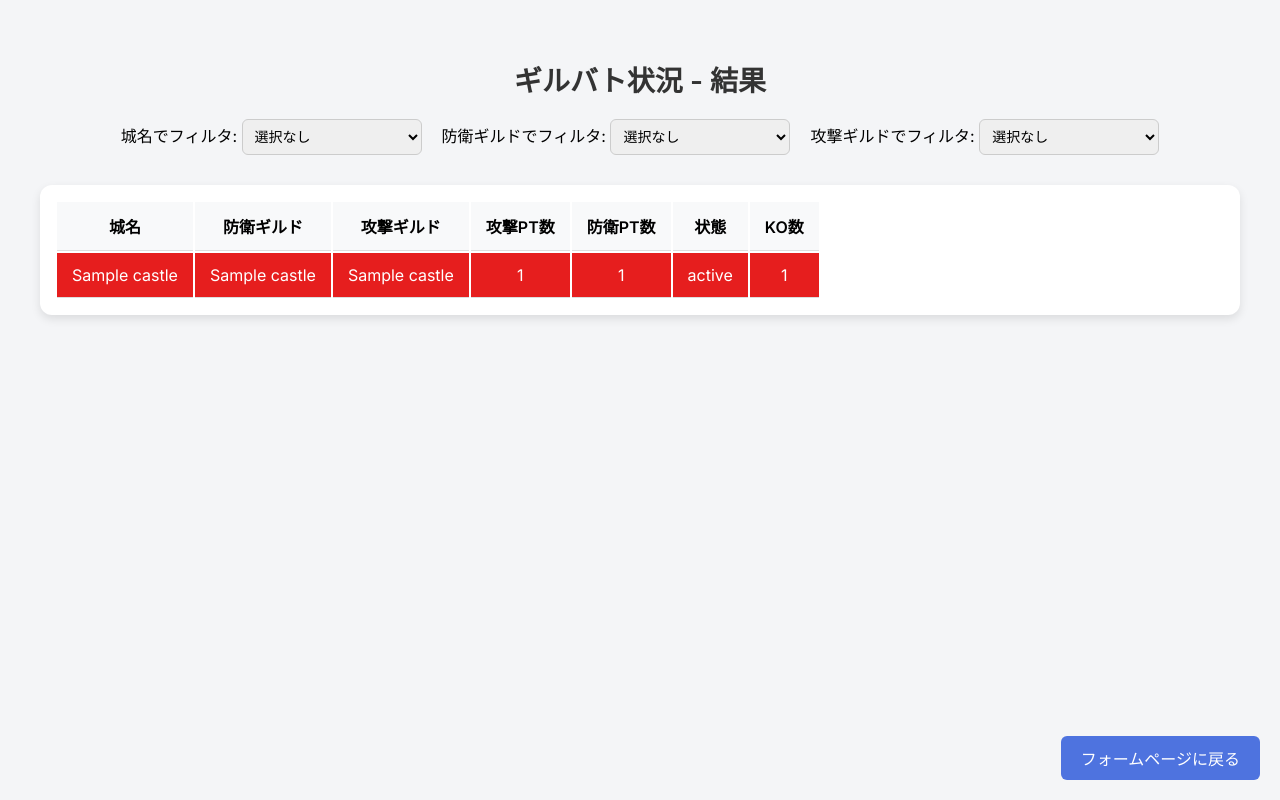
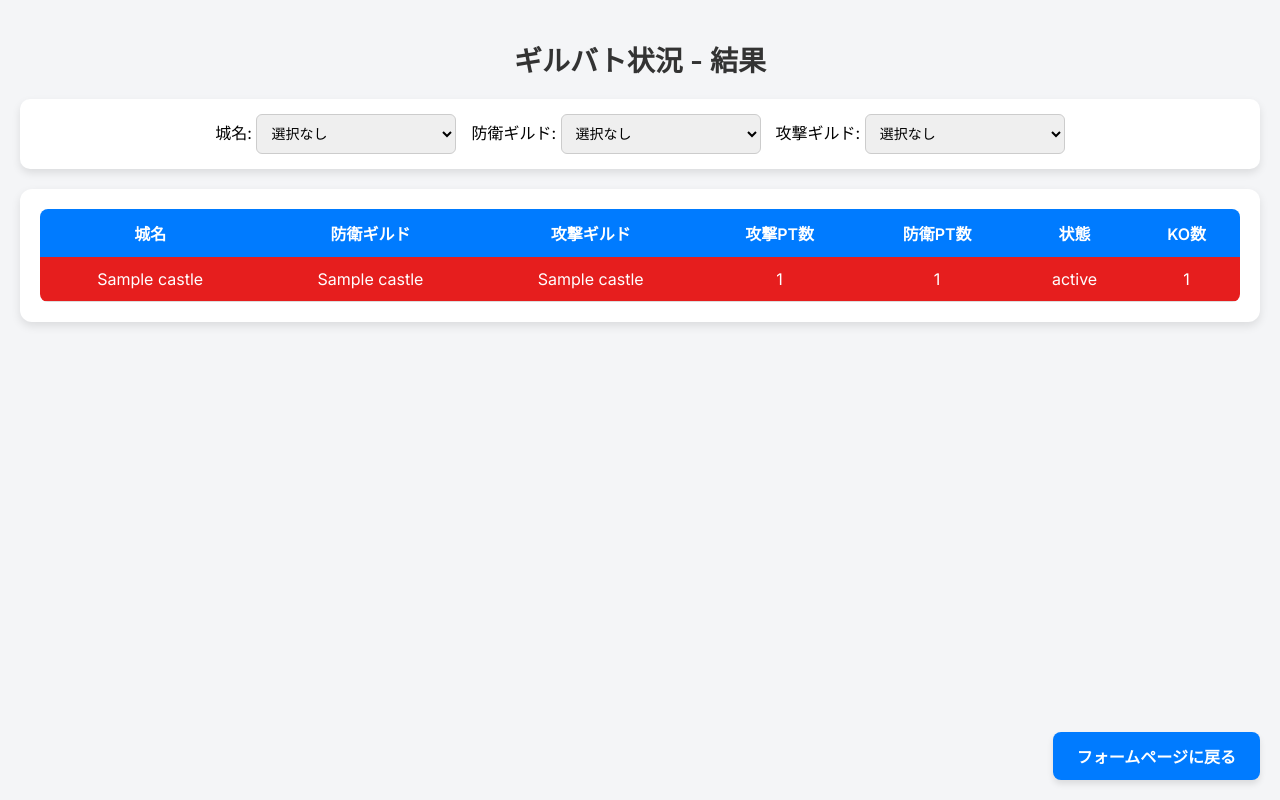
Before and after one commit to BLue-share/mememori-gvg, a Django app: template guild_war_status/backend/templates/guild_status.html in a window 1280 px wide. Run offline with Django 5.2, Linux system fonts and the light colour scheme; the template is opened without the code that fills it: most values are stand-ins (such as "Sample title", 1, 10 or a date in 2020).

Commit message:
デザイン調整、フィルタ設定調整

```diff
--- a/guild_war_status/backend/templates/guild_status.html
+++ b/guild_war_status/backend/templates/guild_status.html
@@ -9,7 +9,7 @@
 
         body {
             font-family: 'Inter', sans-serif;
-            margin: 20px;
+            margin: 0;
             padding: 20px;
             background-color: #f4f5f7;
         }
@@ -21,32 +21,51 @@
             margin-bottom: 20px;
         }
 
-        .error-message {
-            text-align: center;
-            color: red;
-            font-weight: bold;
-            margin-top: 10px;
-        }
-
         .form-button {
             display: inline-block;
-            background-color: #4e73df;
+            background-color: #007bff;
             color: white;
-            padding: 10px 20px;
+            padding: 12px 24px;
             font-size: 16px;
-            border-radius: 6px;
+            border-radius: 8px;
             text-decoration: none;
-            margin-top: 20px;
-            cursor: pointer;
-            transition: background-color 0.3s, transform 0.1s;
+            font-weight: bold;
+            box-shadow: 0 4px 6px rgba(0, 0, 0, 0.1);
             position: fixed;
             bottom: 20px;
             right: 20px;
+            transition: background 0.3s ease, transform 0.2s ease;
         }
 
         .form-button:hover {
-            background-color: #224abe;
+            background-color: #0056b3;
             transform: scale(1.05);
+        }
+
+        .filter-container {
+            display: flex;
+            justify-content: center;
+            flex-wrap: wrap;
+            gap: 15px;
+            padding: 15px;
+            background: white;
+            border-radius: 10px;
+            box-shadow: 0 4px 8px rgba(0, 0, 0, 0.1);
+            margin-bottom: 20px;
+        }
+
+        select {
+            padding: 10px;
+            border-radius: 6px;
+            border: 1px solid #ccc;
+            font-size: 14px;
+            width: 200px;
+            transition: 0.3s;
+        }
+
+        select:hover, select:focus {
+            border-color: #007bff;
+            outline: none;
         }
 
         .table-container {
@@ -54,70 +73,45 @@
             overflow-x: auto;
             background: white;
             border-radius: 12px;
-            padding: 15px;
+            padding: 20px;
             box-shadow: 0 4px 10px rgba(0, 0, 0, 0.1);
-            margin-top: 20px;
+        }
+
+        table {
+            width: 100%;
+            border-collapse: collapse;
+            border-radius: 8px;
+            overflow: hidden;
         }
 
         th {
-            position: sticky;
-            top: 0;
-            background-color: #f8f9fa;
-            z-index: 10;
+            background: #007bff;
+            color: white;
+            padding: 12px;
+            text-align: center;
         }
 
-        th, td {
-            padding: 12px 15px;
+        td {
+            padding: 12px;
             text-align: center;
             border-bottom: 1px solid #ddd;
         }
 
-        select {
-            padding: 8px;
-            border-radius: 6px;
-            border: 1px solid #ccc;
-            margin-bottom: 10px;
-            font-size: 14px;
-            width: 180px;
-            transition: 0.3s;
+        tbody tr:hover {
+            background-color: #f1f1f1;
         }
 
-        select:hover {
-            border-color: #4e73df;
-        }
-
-        .filter-container {
-            display: flex;
-            justify-content: center;
-            gap: 20px;
-            margin-bottom: 20px;
-        }
-        /* 防衛PT数が15以下のときの赤色 */
         .danger {
             background-color: rgb(230, 30, 30) !important;
             color: white !important;
         }
-        /* 防衛PT数が60以下のときの黄色 */
+
         .warning {
             background-color: yellow !important;
             color: black !important;
         }
-
-        /* レスポンシブデザイン: スクリーンサイズが小さい場合にテーブルの横スクロールを有効にする */
-        @media (max-width: 768px) {
-            .table-container {
-                overflow-x: scroll;
-                -webkit-overflow-scrolling: touch;
-            }
-
-            table {
-                width: 100%;
-                min-width: 600px;
-            }
-        }
     </style>
     <script>
-        // フィルターの結果をlocalStorageに保存
         function saveFilters() {
             const filters = {
                 castleName: document.getElementById("castleNameFilter").value,
@@ -127,7 +121,6 @@
             localStorage.setItem("filters", JSON.stringify(filters));
         }
 
-        // ページ読み込み時に保存されたフィルターを復元
         function restoreFilters() {
             const savedFilters = JSON.parse(localStorage.getItem("filters"));
             if (savedFilters) {
@@ -135,9 +128,9 @@
                 document.getElementById("guildNameFilter").value = savedFilters.guildName || '';
                 document.getElementById("attackerNameFilter").value = savedFilters.attackerName || '';
             }
+            filterTable();
         }
 
-        // テーブルデータをフィルタリング
         function filterTable() {
             const rows = document.querySelectorAll("table tbody tr");
             const castleNameFilter = document.getElementById("castleNameFilter").value.toLowerCase();
@@ -150,62 +143,84 @@
                 const attackerName = row.cells[2].innerText.toLowerCase();
 
                 const matchesFilter =
-                    castleName.includes(castleNameFilter) &&
-                    guildName.includes(guildNameFilter) &&
-                    attackerName.includes(attackerNameFilter);
+                    (castleName.includes(castleNameFilter) || castleNameFilter === '') &&
+                    (guildName.includes(guildNameFilter) || guildNameFilter === '') &&
+                    (attackerName.includes(attackerNameFilter) || attackerNameFilter === '');
 
                 row.style.display = matchesFilter ? '' : 'none';
             });
         }
 
-        // ページが読み込まれたときにフィルターを復元し、テーブルをフィルタリング
+        function setupAutoRefresh() {
+            const now = new Date();
+            const hour = now.getHours();
+            const minute = now.getMinutes();
+
+            let refreshInterval = 1800000; // デフォルトは30分
+
+            if ((hour === 20 && minute >= 45) || (hour === 21 && minute <= 30)) {
+                refreshInterval = 3000; // 3秒おき
+            }
+
+            setInterval(() => {
+                location.reload();
+            }, refreshInterval);
+        }
+
+        function populateFilterOptions() {
+            const castleNames = new Set();
+            const guildNames = new Set();
+            const attackerNames = new Set();
+
+            {% for castle in castles %}
+                castleNames.add("{{ castle.castle_name }}");
+                guildNames.add("{{ castle.guild_name }}");
+                attackerNames.add("{{ castle.attacker_guild_name }}");
+            {% endfor %}
+
+            function updateSelectOptions(selectId, options) {
+                const select = document.getElementById(selectId);
+                select.innerHTML = '<option value="">選択なし</option>';
+                options.forEach(value => {
+                    const option = document.createElement("option");
+                    option.value = value;
+                    option.textContent = value;
+                    select.appendChild(option);
+                });
+            }
+
+            updateSelectOptions("castleNameFilter", castleNames);
+            updateSelectOptions("guildNameFilter", guildNames);
+            updateSelectOptions("attackerNameFilter", attackerNames);
+
+            restoreFilters();
+        }
+
         window.onload = function () {
-            restoreFilters();
-            filterTable();
-        }
+            populateFilterOptions();
+            setupAutoRefresh();
+        };
     </script>
 </head>
 <body>
     <h1>ギルバト状況 - 結果</h1>
 
-    <!-- フォームページに戻るボタン -->
     <a href="/guild/form/" class="form-button">フォームページに戻る</a>
 
-    <!-- エラーメッセージの表示 -->
-    {% if error %}
-        <p class="error-message">{{ error }}</p>
-    {% endif %}
-
-    <!-- フィルター部分 -->
     <div class="filter-container">
         <div>
-            <label for="castleNameFilter">城名でフィルタ:</label>
-            <select id="castleNameFilter" onchange="saveFilters(); filterTable();">
-                <option value="">選択なし</option>
-                {% for castle in castles %}
-                    <option value="{{ castle.castle_name }}">{{ castle.castle_name }}</option>
-                {% endfor %}
-            </select>
+            <label for="castleNameFilter">城名:</label>
+            <select id="castleNameFilter" onchange="saveFilters(); filterTable();"></select>
         </div>
 
         <div>
-            <label for="guildNameFilter">防衛ギルドでフィルタ:</label>
-            <select id="guildNameFilter" onchange="saveFilters(); filterTable();">
-                <option value="">選択なし</option>
-                {% for castle in castles %}
-                    <option value="{{ castle.guild_name }}">{{ castle.guild_name }}</option>
-                {% endfor %}
-            </select>
+            <label for="guildNameFilter">防衛ギルド:</label>
+            <select id="guildNameFilter" onchange="saveFilters(); filterTable();"></select>
         </div>
 
         <div>
-            <label for="attackerNameFilter">攻撃ギルドでフィルタ:</label>
-            <select id="attackerNameFilter" onchange="saveFilters(); filterTable();">
-                <option value="">選択なし</option>
-                {% for castle in castles %}
-                    <option value="{{ castle.attacker_guild_name }}">{{ castle.attacker_guild_name }}</option>
-                {% endfor %}
-            </select>
+            <label for="attackerNameFilter">攻撃ギルド:</label>
+            <select id="attackerNameFilter" onchange="saveFilters(); filterTable();"></select>
         </div>
     </div>
 
```
